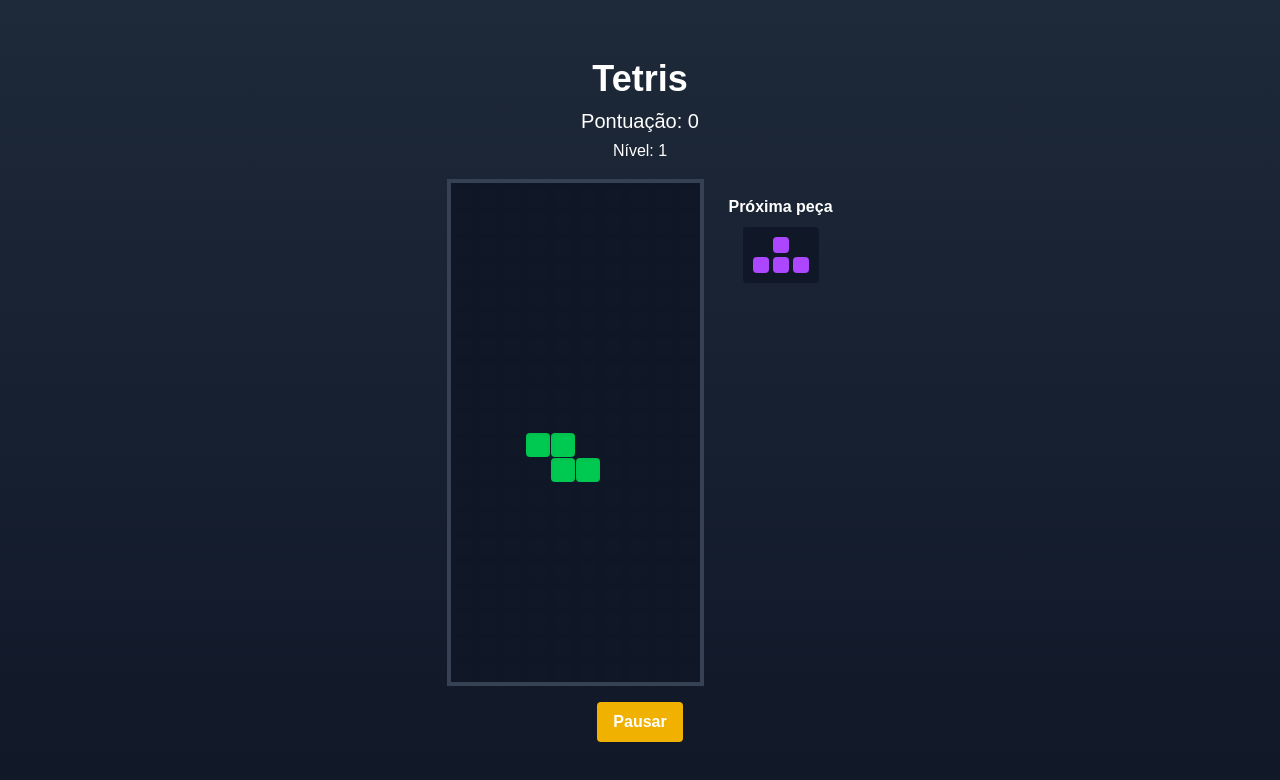
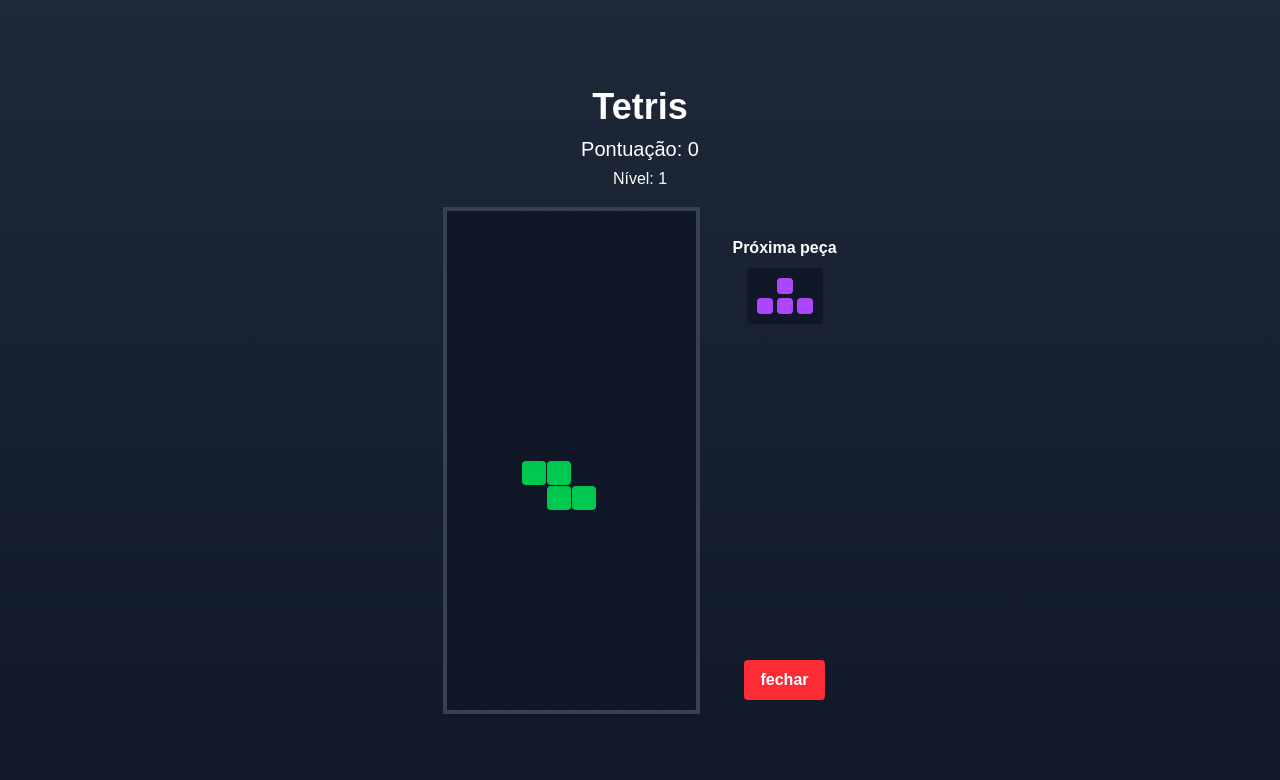
Before and after one commit to vinicius-pascoal/tetris, a Next.js app: page / in a window 1280 px wide. Shown: the top 780 px of the page. Built offline with nearby package versions, Linux system fonts and the light colour scheme.

Commit message:
styles update

```diff
--- a/src/app/page.tsx
+++ b/src/app/page.tsx
@@ -16,11 +16,15 @@ export default function TetrisPage() {
       <h1 className="text-4xl font-bold mb-2">Tetris</h1>
       <p className="text-xl mb-1">Pontuação: {score}</p>
       <p className="text-md mb-4">Nível: {level}</p>
-      <div className="flex gap-6">
-        <TetrisBoard grid={grid} clearingRows={clearingRows} />
-        <NextPiece piece={next} />
+      <div className="flex items-center justify-center ">
+        <div className="">
+          <TetrisBoard grid={grid} clearingRows={clearingRows} />
+        </div>
+        <div className="ml-8 flex flex-col items-center">
+          <NextPiece piece={next} />
+          <Controls onPause={() => setIsRunning(!isRunning)} />
+        </div>
       </div>
-      <Controls onPause={() => setIsRunning(!isRunning)} />
       <AnimatePresence>
         {!isRunning && (
           <GameOverModal onRestart={() => window.location.reload()} />
--- a/src/components/Controls.tsx
+++ b/src/components/Controls.tsx
@@ -1,12 +1,12 @@
 // app/tetris/components/Controls.tsx
 export default function Controls({ onPause }: { onPause: () => void }) {
   return (
-    <div className="mt-4 flex justify-center gap-4">
+    <div className="mt-4 flex justify-center gap-4 relative -bottom-40">
       <button
         onClick={onPause}
-        className="bg-yellow-500 hover:bg-yellow-600 text-white font-bold py-2 px-4 rounded"
+        className="bg-red-500 hover:bg-red-600 text-white font-bold py-2 px-4 rounded"
       >
-        Pausar
+        fechar
       </button>
     </div>
   );
--- a/src/components/NextPiece.tsx
+++ b/src/components/NextPiece.tsx
@@ -18,7 +18,7 @@ const colors = [
 
 export default function NextPiece({ piece }: Props) {
   return (
-    <div className="mt-4 text-center">
+    <div className="mt-4 text-center relative -top-40">
       <p className="mb-2 font-semibold text-white">Próxima peça</p>
       <div className="inline-block bg-gray-900 p-2 rounded">
         {piece.shape.map((row, y) => (
```
